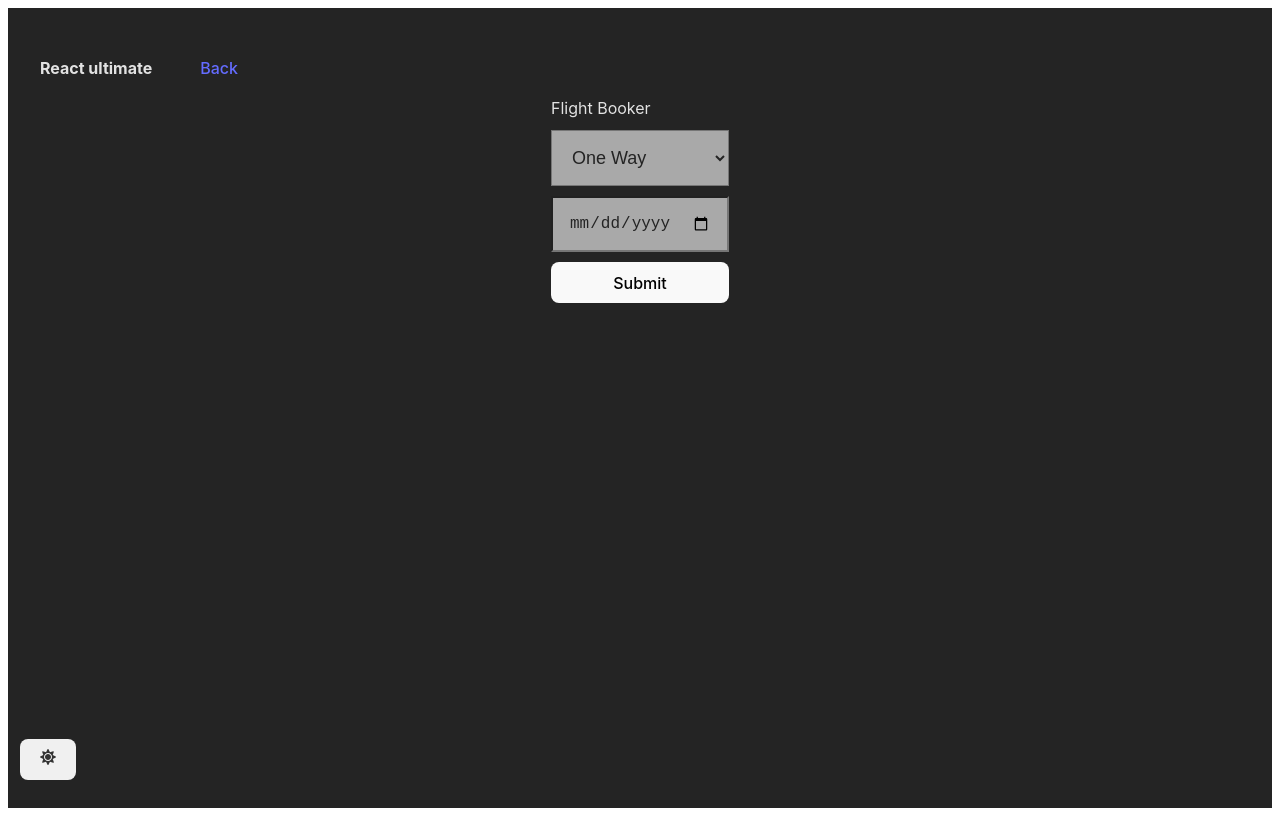
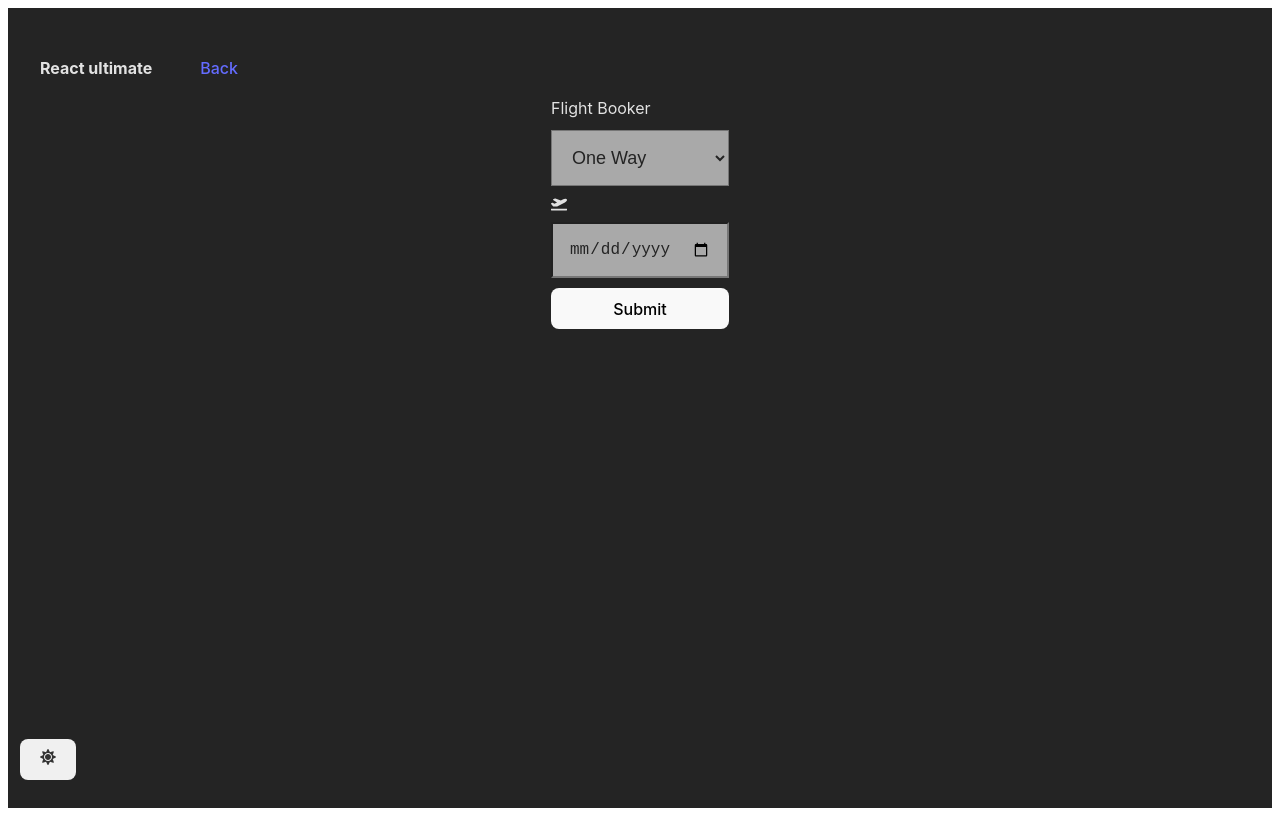
Before and after one commit to Bharath-Kumar-S/react-ultimate, a React (Vite) app: page /react-ultimate/flight-booker in a window 1280 px wide. Built offline with nearby package versions, Linux system fonts and the light colour scheme.

Commit message:
Add validations and icons for flight booker

```diff
--- a/src/Pages/FlightBooker.jsx
+++ b/src/Pages/FlightBooker.jsx
@@ -1,4 +1,5 @@
 import { useState } from "react";
+import { FaPlaneArrival, FaPlaneDeparture } from "react-icons/fa";
 
 export const FlightBooker = () => {
   const [type, setType] = useState("one-way");
@@ -41,6 +42,7 @@ export const FlightBooker = () => {
         <option value="one-way">One Way</option>
         <option value="return">Return</option>
       </select>
+      <FaPlaneDeparture />
       <input
         required
         className="input"
@@ -48,6 +50,7 @@ export const FlightBooker = () => {
         value={to}
         onChange={(e) => setTo(e.target.value)}
       />
+      {type === "return" && <FaPlaneArrival />}
       <input
         required={type === "return"}
         className="input"
```
